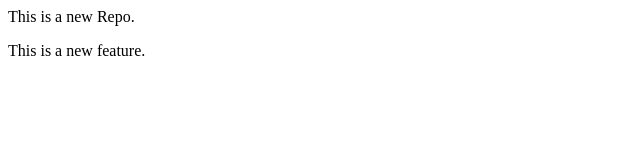
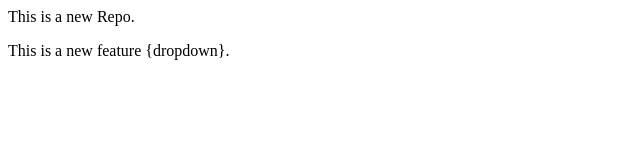
Before and after one commit to JeelChheta27/LocalRepo, a plain HTML site: page index.html in a window 1280 px wide. Shown: the full height of the page, 0-640 px from the left. Drawn offline with Linux system fonts and the light colour scheme.

```diff
--- a/index.html
+++ b/index.html
@@ -1,2 +1,2 @@
 <p>This is a new Repo.</p>
-<P>This is a new feature.</P>
+<P>This is a new feature {dropdown}.</P>
```
